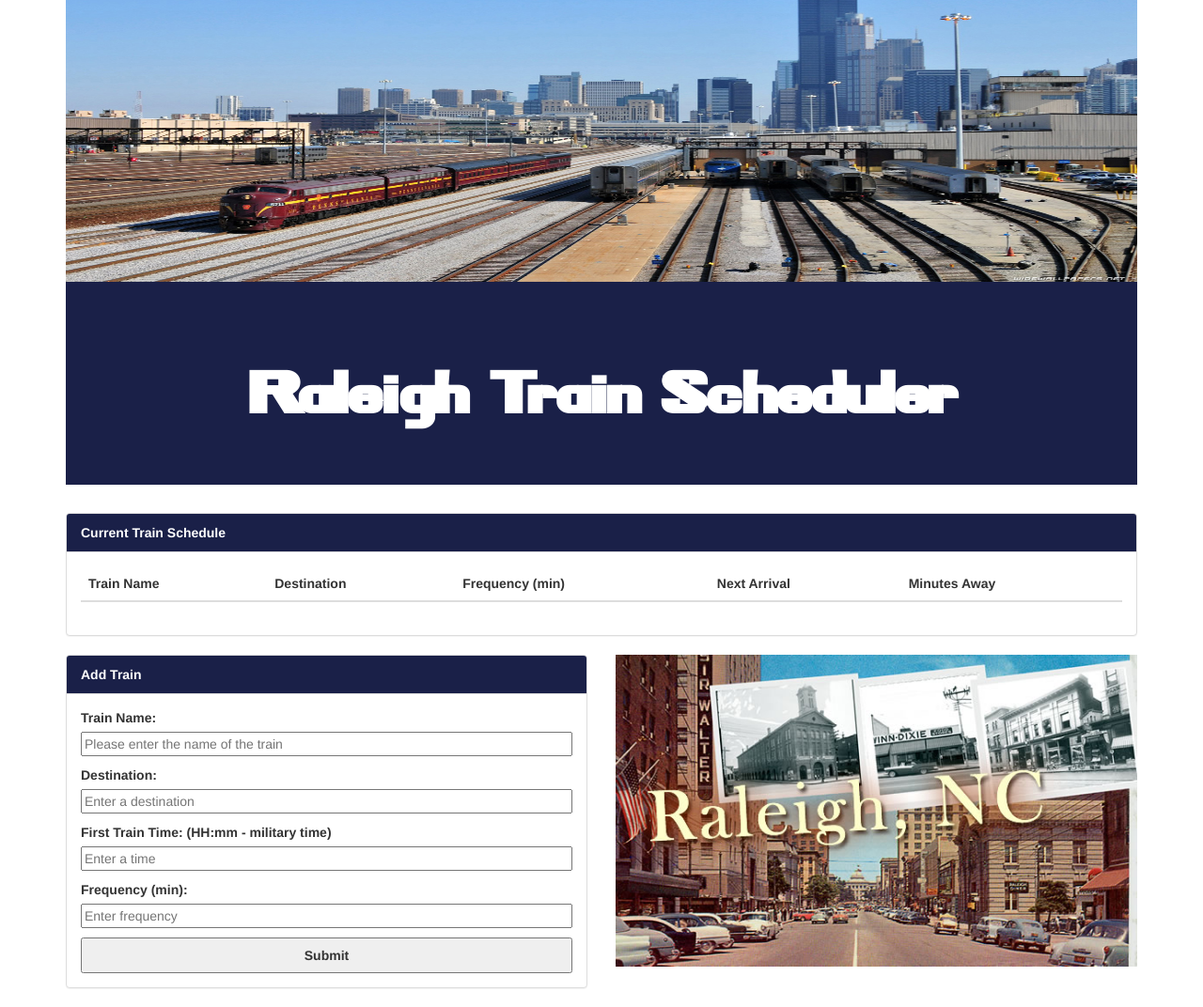
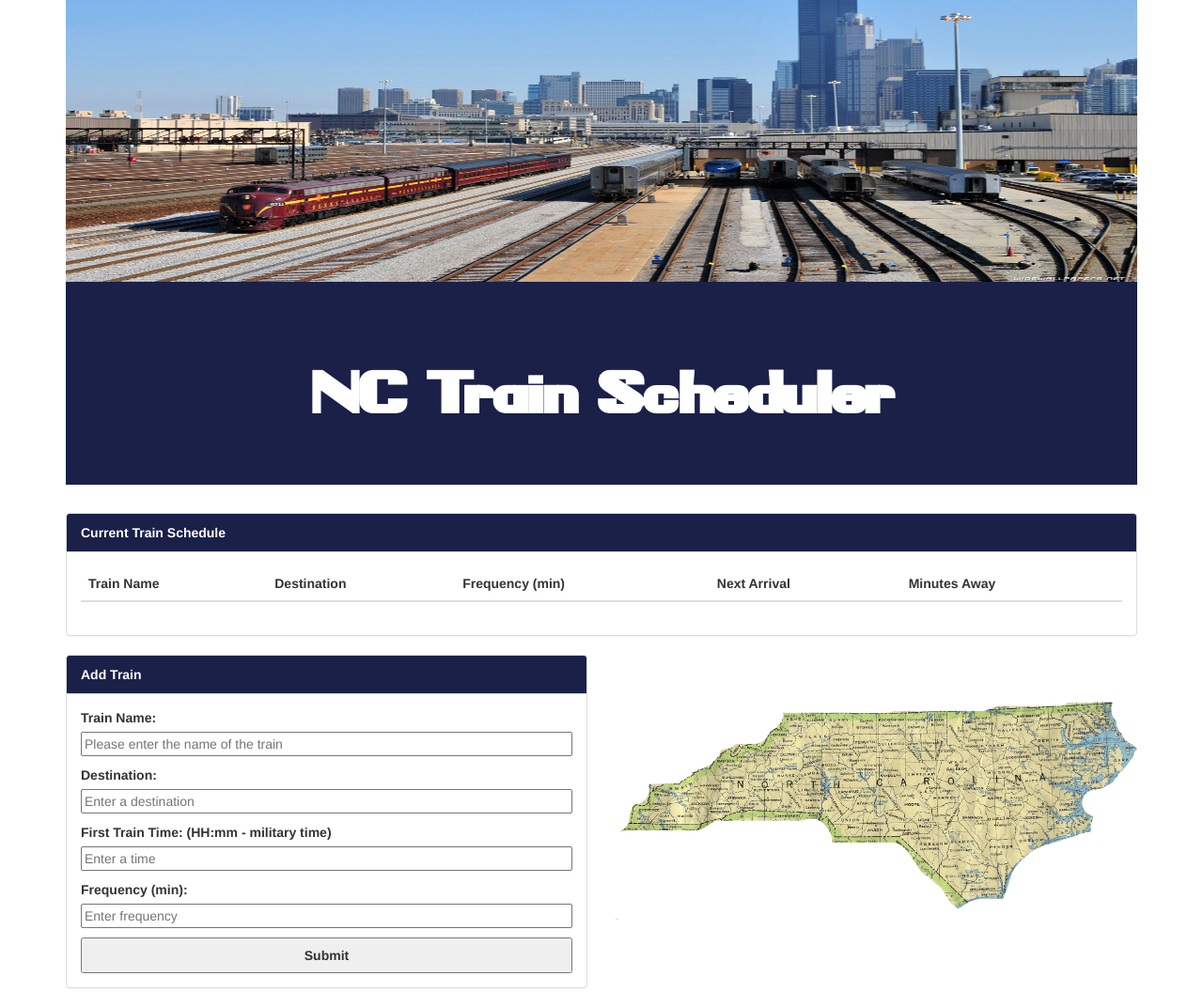
Before and after one commit to dskay3/Train-Activity, a plain HTML site: page index.html in a window 1280 px wide. Shown: the whole page at 94% size. Drawn offline with nearby package versions, Linux system fonts and the light colour scheme; no server answers; a script that the page names is missing.

Commit message:
Added class for img and updated img src.

```diff
--- a/index.html
+++ b/index.html
@@ -21,7 +21,7 @@
         <div class="pageImg"></div>
 
         <div class="jumbotron pageTitle">
-            <h1 class="text-center">Raleigh Train Scheduler</h1>
+            <h1 class="text-center">NC Train Scheduler</h1>
         </div>
     </div>
 
@@ -82,7 +82,7 @@
             </div>
 
             <div class="col-sm-6">
-                <img class="img-fluid" src="assets/images/raleigh.jpeg">
+                <img class="img-fluid nc-img" src="assets/images/nc.png">
             </div>
         </div>
     </div>
```
